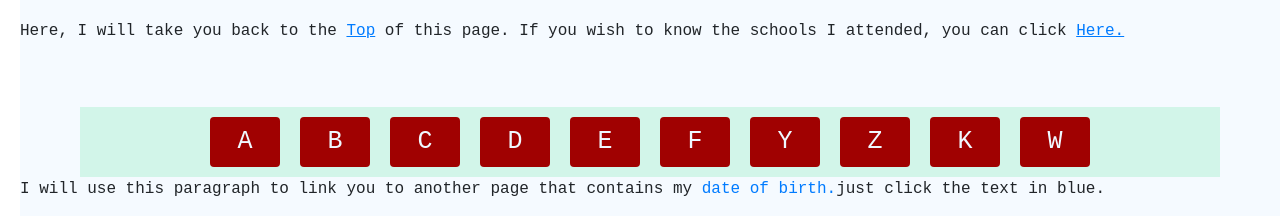
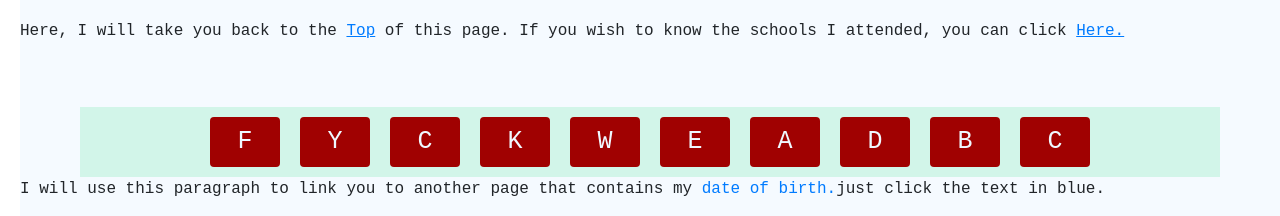
Before and after one commit to agwadan/React-Exercise, a React (Create React App) app: page / in a window 1280 px wide. Shown: the part 4828-5044 px from the top of the page. Built offline with nearby package versions, Linux system fonts and the light colour scheme; the HTML template or start-up script is replaced by a standard one.

Commit message:
03:49:00 -Cover order of flex items

```diff
--- a/src/components/13-stylingWithCss/contentPage.css
+++ b/src/components/13-stylingWithCss/contentPage.css
@@ -73,6 +73,8 @@
   align-items: flex-start;/* Aligns the items between the top and bottom */
 }
 
+
+
 .container-item{
   background-color: #a00101;
   border-radius: 4px;
@@ -83,7 +85,6 @@
   margin: 10px;
   text-align: center;
 }
-
 /*
     DISPLAY
     --> Inline block elements keep elements on the same line.
--- a/src/components/13-stylingWithCss/contentPage.jsx
+++ b/src/components/13-stylingWithCss/contentPage.jsx
@@ -209,14 +209,14 @@ export const ContentPage = () => {
 		<br/><br/>
 
 		<div className="container">
-			<div className="container-item">A</div>
-			<div className="container-item">B</div>
-			<div className="container-item">C</div>
-			<div className="container-item">D</div>
-			<div className="container-item">E</div>
+			<div className="container-item" style={{order: 2}}>A</div>
+			<div className="container-item" style={{order: 4}}>B</div>
+			<div className="container-item" style={{order: 5}}>C</div>
+			<div className="container-item" style={{order: 3}}>D</div>
+			<div className="container-item" style={{order: 1}}>E</div>
 			<div className="container-item">F</div>
 			<div className="container-item">Y</div>
-			<div className="container-item">Z</div>
+			<div className="container-item">C</div>
 			<div className="container-item">K</div>
 			<div className="container-item">W</div>
 		</div>
```
